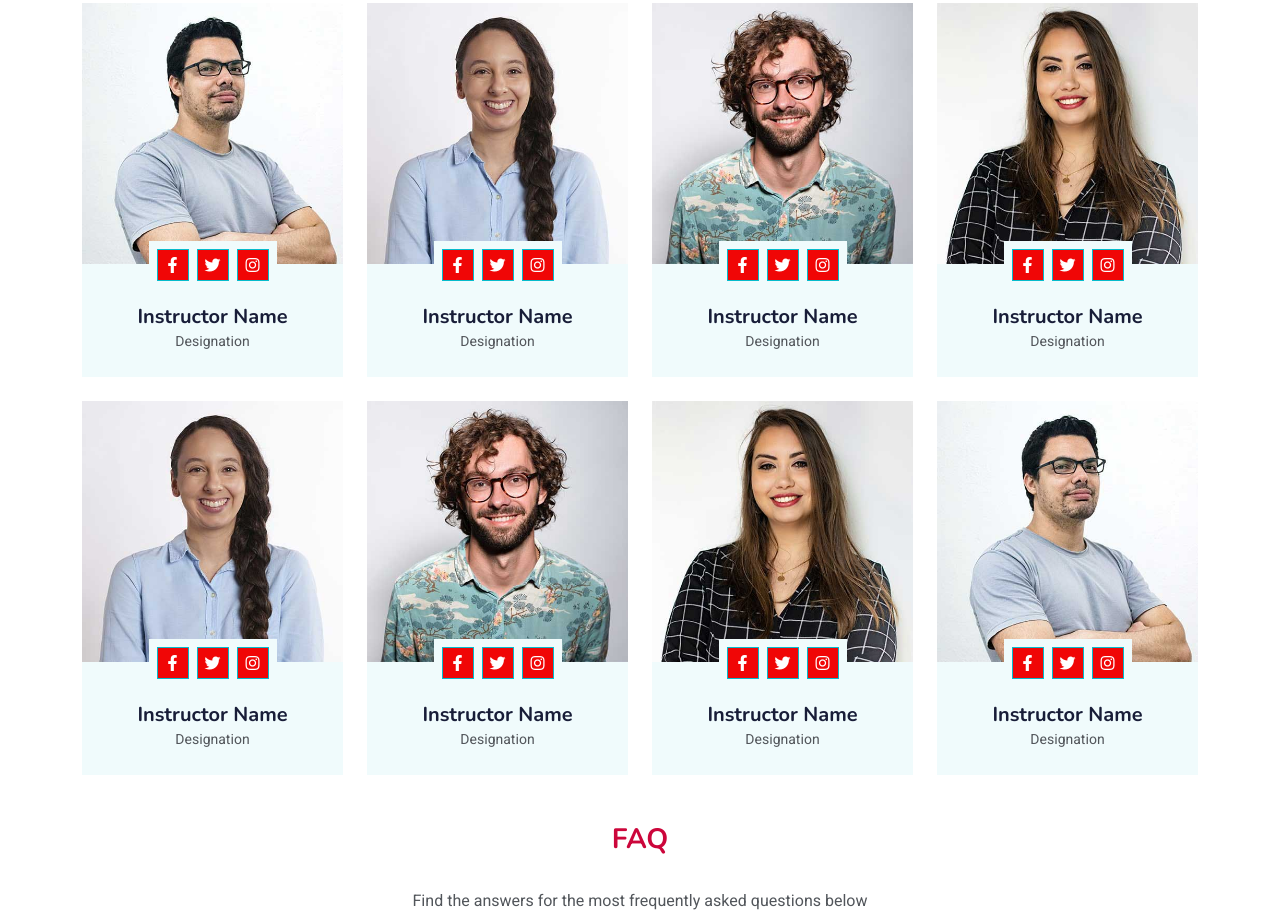
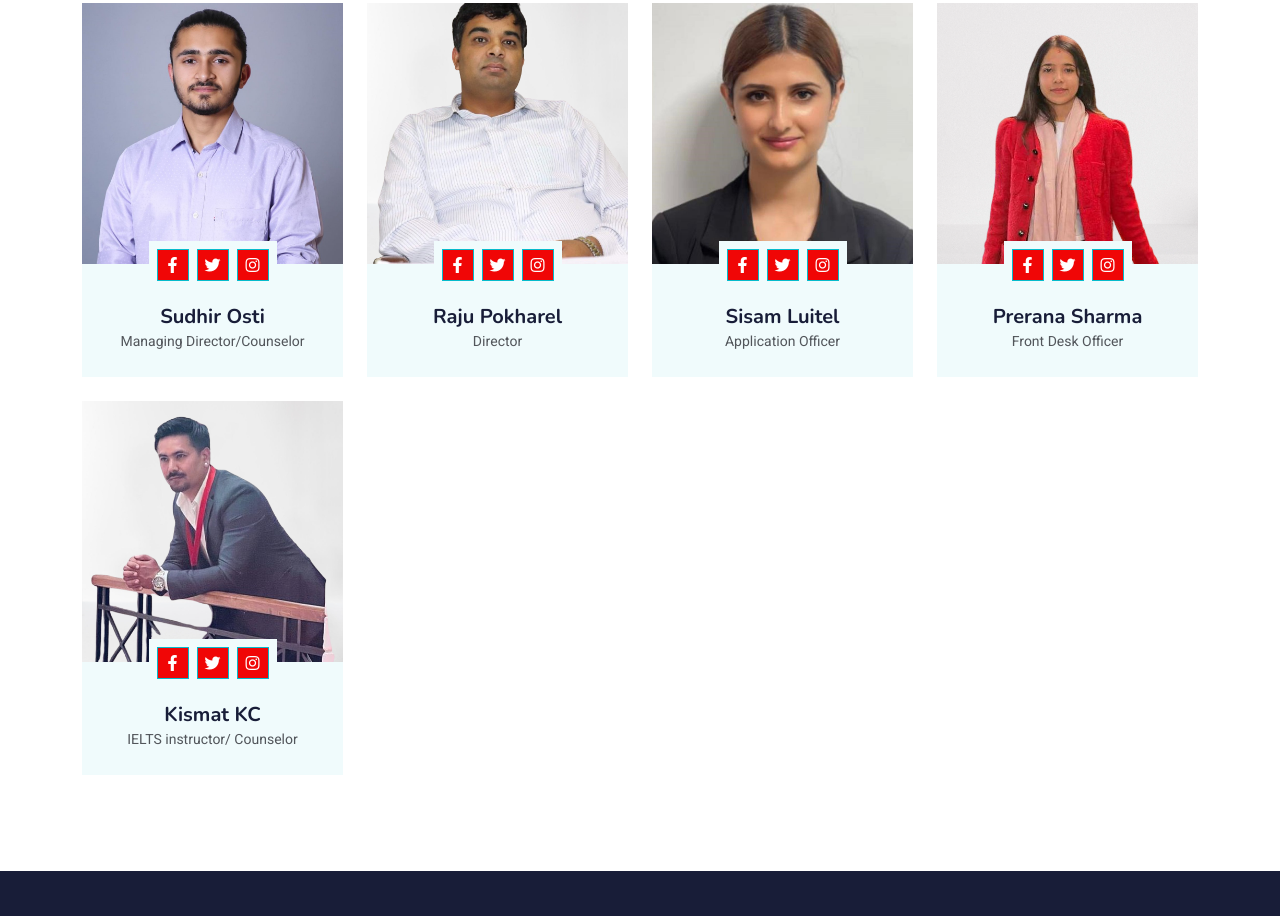
Before and after one commit to krishna-1st/consultancy, a plain HTML site: page team.html in a window 1280 px wide. Shown: the part 611-1527 px from the top of the page. Drawn offline with nearby package versions, Linux system fonts and the light colour scheme.

Commit message:
done with the major changes

```diff
--- a/team.html
+++ b/team.html
@@ -135,7 +135,7 @@
         <div class="col-lg-3 col-md-6 wow fadeInUp" data-wow-delay="0.1s">
           <div class="team-item bg-light">
             <div class="overflow-hidden">
-              <img class="img-fluid" src="img/team-1.jpg" alt="" />
+              <img class="img-fluid" src="img/team/sudhir.jpg" alt="" />
             </div>
             <div class="position-relative d-flex justify-content-center" style="margin-top: -23px">
               <div class="bg-light d-flex justify-content-center pt-2 px-1">
@@ -145,15 +145,15 @@
               </div>
             </div>
             <div class="text-center p-4">
-              <h5 class="mb-0">Instructor Name</h5>
-              <small>Designation</small>
+              <h5 class="mb-0">Sudhir Osti</h5>
+              <small>Managing Director/Counselor </small>
             </div>
           </div>
         </div>
         <div class="col-lg-3 col-md-6 wow fadeInUp" data-wow-delay="0.3s">
           <div class="team-item bg-light">
             <div class="overflow-hidden">
-              <img class="img-fluid" src="img/team-2.jpg" alt="" />
+              <img class="img-fluid" src="img/team/raju.png" alt="" />
             </div>
             <div class="position-relative d-flex justify-content-center" style="margin-top: -23px">
               <div class="bg-light d-flex justify-content-center pt-2 px-1">
@@ -163,12 +163,67 @@
               </div>
             </div>
             <div class="text-center p-4">
-              <h5 class="mb-0">Instructor Name</h5>
-              <small>Designation</small>
+              <h5 class="mb-0">Raju Pokharel
+              </h5>
+              <small>Director</small>
             </div>
           </div>
         </div>
         <div class="col-lg-3 col-md-6 wow fadeInUp" data-wow-delay="0.5s">
+          <div class="team-item bg-light">
+            <div class="overflow-hidden">
+              <img class="img-fluid" src="img/team/sisam.jpg" alt="" />
+            </div>
+            <div class="position-relative d-flex justify-content-center" style="margin-top: -23px">
+              <div class="bg-light d-flex justify-content-center pt-2 px-1">
+                <a class="btn btn-sm-square btn-primary mx-1" href=""><i class="fab fa-facebook-f"></i></a>
+                <a class="btn btn-sm-square btn-primary mx-1" href=""><i class="fab fa-twitter"></i></a>
+                <a class="btn btn-sm-square btn-primary mx-1" href=""><i class="fab fa-instagram"></i></a>
+              </div>
+            </div>
+            <div class="text-center p-4">
+              <h5 class="mb-0">Sisam Luitel</h5>
+              <small>Application Officer</small>
+            </div>
+          </div>
+        </div>
+        <div class="col-lg-3 col-md-6 wow fadeInUp" data-wow-delay="0.7s">
+          <div class="team-item bg-light">
+            <div class="overflow-hidden">
+              <img class="img-fluid" src="img/team/prerana.png" alt="" />
+            </div>
+            <div class="position-relative d-flex justify-content-center" style="margin-top: -23px">
+              <div class="bg-light d-flex justify-content-center pt-2 px-1">
+                <a class="btn btn-sm-square btn-primary mx-1" href=""><i class="fab fa-facebook-f"></i></a>
+                <a class="btn btn-sm-square btn-primary mx-1" href=""><i class="fab fa-twitter"></i></a>
+                <a class="btn btn-sm-square btn-primary mx-1" href=""><i class="fab fa-instagram"></i></a>
+              </div>
+            </div>
+            <div class="text-center p-4">
+              <h5 class="mb-0">Prerana Sharma</h5>
+              <small>Front Desk Officer</small>
+            </div>
+          </div>
+        </div>
+        <div class="col-lg-3 col-md-6 wow fadeInUp" data-wow-delay="0.1s">
+          <div class="team-item bg-light">
+            <div class="overflow-hidden">
+              <img class="img-fluid" src="img/team/kismat.png" alt="" />
+            </div>
+            <div class="position-relative d-flex justify-content-center" style="margin-top: -23px">
+              <div class="bg-light d-flex justify-content-center pt-2 px-1">
+                <a class="btn btn-sm-square btn-primary mx-1" href=""><i class="fab fa-facebook-f"></i></a>
+                <a class="btn btn-sm-square btn-primary mx-1" href=""><i class="fab fa-twitter"></i></a>
+                <a class="btn btn-sm-square btn-primary mx-1" href=""><i class="fab fa-instagram"></i></a>
+              </div>
+            </div>
+            <div class="text-center p-4">
+              <h5 class="mb-0">Kismat KC</h5>
+              <small>IELTS instructor/ Counselor</small>
+            </div>
+          </div>
+        </div>
+        <!-- <div class="col-lg-3 col-md-6 wow fadeInUp" data-wow-delay="0.3s">
           <div class="team-item bg-light">
             <div class="overflow-hidden">
               <img class="img-fluid" src="img/team-3.jpg" alt="" />
@@ -185,103 +240,15 @@
               <small>Designation</small>
             </div>
           </div>
-        </div>
-        <div class="col-lg-3 col-md-6 wow fadeInUp" data-wow-delay="0.7s">
-          <div class="team-item bg-light">
-            <div class="overflow-hidden">
-              <img class="img-fluid" src="img/team-4.jpg" alt="" />
-            </div>
-            <div class="position-relative d-flex justify-content-center" style="margin-top: -23px">
-              <div class="bg-light d-flex justify-content-center pt-2 px-1">
-                <a class="btn btn-sm-square btn-primary mx-1" href=""><i class="fab fa-facebook-f"></i></a>
-                <a class="btn btn-sm-square btn-primary mx-1" href=""><i class="fab fa-twitter"></i></a>
-                <a class="btn btn-sm-square btn-primary mx-1" href=""><i class="fab fa-instagram"></i></a>
-              </div>
-            </div>
-            <div class="text-center p-4">
-              <h5 class="mb-0">Instructor Name</h5>
-              <small>Designation</small>
-            </div>
-          </div>
-        </div>
-        <div class="col-lg-3 col-md-6 wow fadeInUp" data-wow-delay="0.1s">
-          <div class="team-item bg-light">
-            <div class="overflow-hidden">
-              <img class="img-fluid" src="img/team-2.jpg" alt="" />
-            </div>
-            <div class="position-relative d-flex justify-content-center" style="margin-top: -23px">
-              <div class="bg-light d-flex justify-content-center pt-2 px-1">
-                <a class="btn btn-sm-square btn-primary mx-1" href=""><i class="fab fa-facebook-f"></i></a>
-                <a class="btn btn-sm-square btn-primary mx-1" href=""><i class="fab fa-twitter"></i></a>
-                <a class="btn btn-sm-square btn-primary mx-1" href=""><i class="fab fa-instagram"></i></a>
-              </div>
-            </div>
-            <div class="text-center p-4">
-              <h5 class="mb-0">Instructor Name</h5>
-              <small>Designation</small>
-            </div>
-          </div>
-        </div>
-        <div class="col-lg-3 col-md-6 wow fadeInUp" data-wow-delay="0.3s">
-          <div class="team-item bg-light">
-            <div class="overflow-hidden">
-              <img class="img-fluid" src="img/team-3.jpg" alt="" />
-            </div>
-            <div class="position-relative d-flex justify-content-center" style="margin-top: -23px">
-              <div class="bg-light d-flex justify-content-center pt-2 px-1">
-                <a class="btn btn-sm-square btn-primary mx-1" href=""><i class="fab fa-facebook-f"></i></a>
-                <a class="btn btn-sm-square btn-primary mx-1" href=""><i class="fab fa-twitter"></i></a>
-                <a class="btn btn-sm-square btn-primary mx-1" href=""><i class="fab fa-instagram"></i></a>
-              </div>
-            </div>
-            <div class="text-center p-4">
-              <h5 class="mb-0">Instructor Name</h5>
-              <small>Designation</small>
-            </div>
-          </div>
-        </div>
-        <div class="col-lg-3 col-md-6 wow fadeInUp" data-wow-delay="0.5s">
-          <div class="team-item bg-light">
-            <div class="overflow-hidden">
-              <img class="img-fluid" src="img/team-4.jpg" alt="" />
-            </div>
-            <div class="position-relative d-flex justify-content-center" style="margin-top: -23px">
-              <div class="bg-light d-flex justify-content-center pt-2 px-1">
-                <a class="btn btn-sm-square btn-primary mx-1" href=""><i class="fab fa-facebook-f"></i></a>
-                <a class="btn btn-sm-square btn-primary mx-1" href=""><i class="fab fa-twitter"></i></a>
-                <a class="btn btn-sm-square btn-primary mx-1" href=""><i class="fab fa-instagram"></i></a>
-              </div>
-            </div>
-            <div class="text-center p-4">
-              <h5 class="mb-0">Instructor Name</h5>
-              <small>Designation</small>
-            </div>
-          </div>
-        </div>
-        <div class="col-lg-3 col-md-6 wow fadeInUp" data-wow-delay="0.7s">
-          <div class="team-item bg-light">
-            <div class="overflow-hidden">
-              <img class="img-fluid" src="img/team-1.jpg" alt="" />
-            </div>
-            <div class="position-relative d-flex justify-content-center" style="margin-top: -23px">
-              <div class="bg-light d-flex justify-content-center pt-2 px-1">
-                <a class="btn btn-sm-square btn-primary mx-1" href=""><i class="fab fa-facebook-f"></i></a>
-                <a class="btn btn-sm-square btn-primary mx-1" href=""><i class="fab fa-twitter"></i></a>
-                <a class="btn btn-sm-square btn-primary mx-1" href=""><i class="fab fa-instagram"></i></a>
-              </div>
-            </div>
-            <div class="text-center p-4">
-              <h5 class="mb-0">Instructor Name</h5>
-              <small>Designation</small>
-            </div>
-          </div>
-        </div>
+        </div> -->
+
+
       </div>
     </div>
   </div>
   <!-- Team End -->
   <!--Section: FAQ-->
-  <section>
+  <!-- <section>
     <h3 class="text-center mb-4 pb-2 text-primary fw-bold">FAQ</h3>
     <p class="text-center mb-5">
       Find the answers for the most frequently asked questions below
@@ -346,7 +313,7 @@
         </p>
       </div>
     </div>
-  </section>
+  </section> -->
   <!--Section: FAQ-->
 
   <!-- Footer Start -->
```
Also changed, not shown: index.html (+55 -24 lines), img/img1.png (added), img/team/kismat.png (added), img/team/prerana.png (added), img/team/raju.png (added), img/team/sisam.jpg (added), img/team/sudhir.jpg (added).
